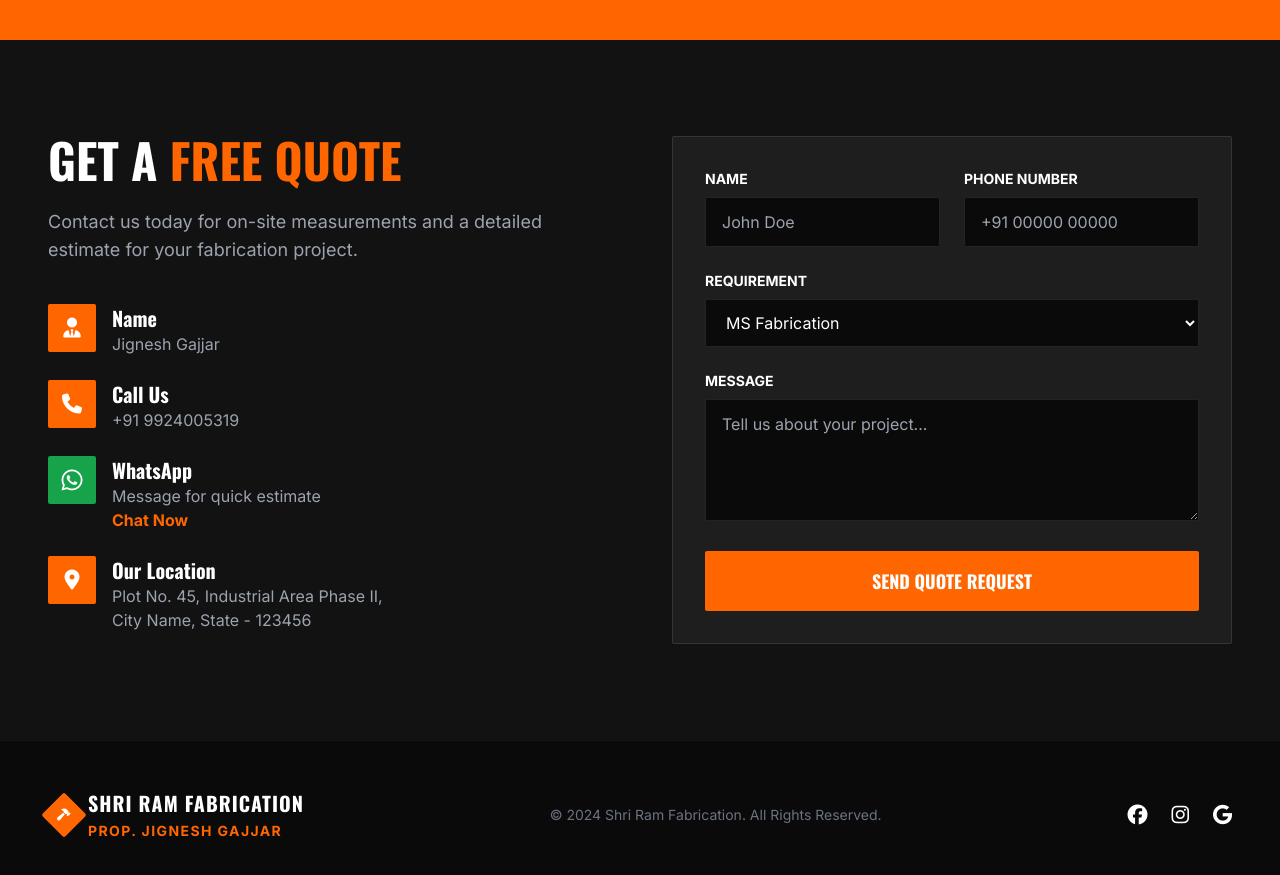
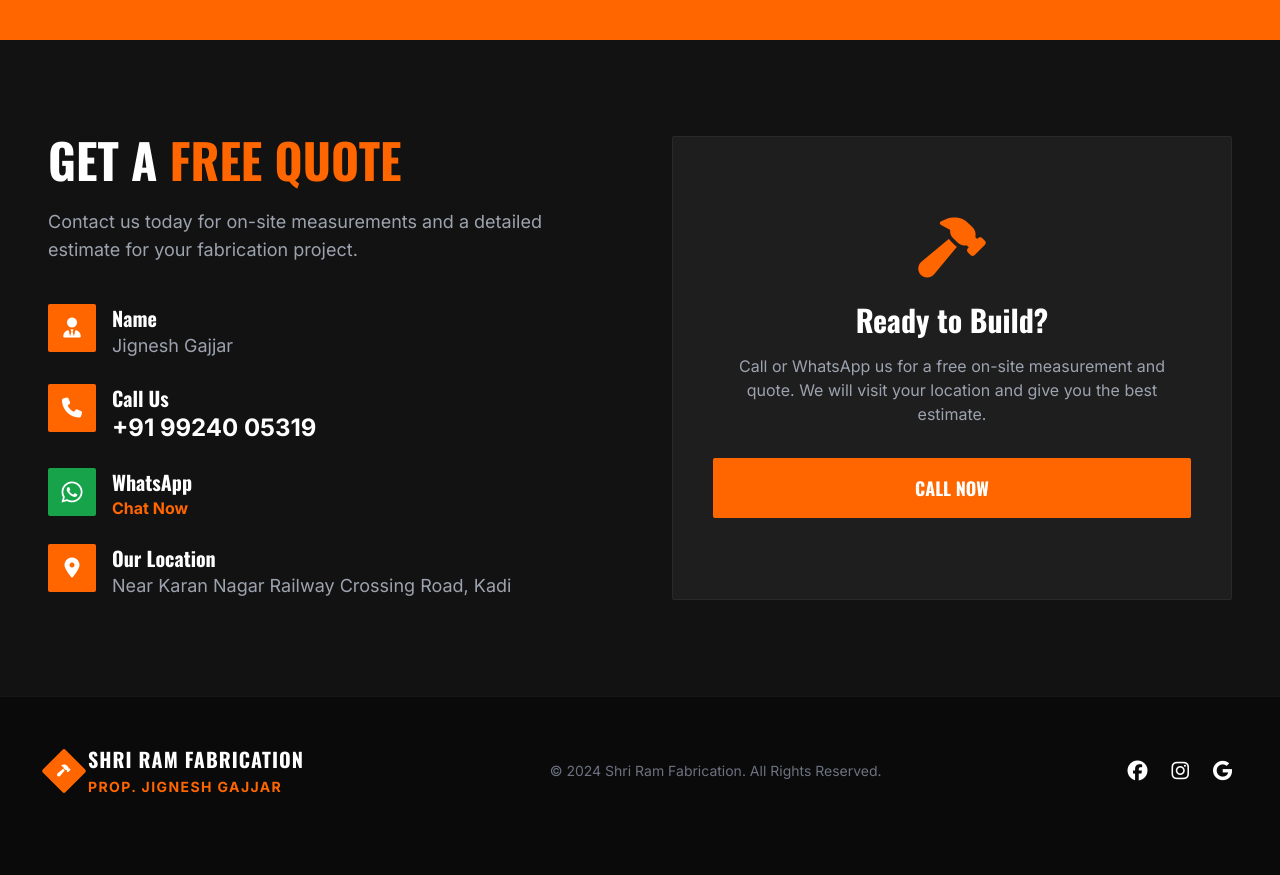
Before and after one commit to rudra8122/fabrication-work, a plain HTML site: page index.html in a window 1280 px wide. Shown: the part 3340-4215 px from the top of the page. After the commit the page ends 4185 px from the top, so only its background shows below. Drawn offline with nearby package versions, Linux system fonts and the light colour scheme.

Commit message:
feat: update contact section, address to Kadi, remove form, add working models section, fix gallery railings filter, add What We Make section

```diff
--- a/index.html
+++ b/index.html
@@ -427,6 +427,7 @@
                     <div class="text-4xl mb-4"><i class="fa-solid fa-tags"></i></div>
                     <h4 data-i18n="why_6" class="font-heading font-bold text-lg uppercase">Competitive Price</h4>
                 </div>
+                </div>
             </div>
         </div>
     </section>
@@ -443,23 +444,21 @@
 
                 <div class="space-y-6">
                     <div class="flex items-start space-x-4">
-                        <div
-                            class="bg-industrial-orange w-12 h-12 flex items-center justify-center rounded-sm shrink-0">
+                        <div class="bg-industrial-orange w-12 h-12 flex items-center justify-center rounded-sm shrink-0">
                             <i class="fa-solid fa-user-tie text-xl"></i>
                         </div>
                         <div>
                             <h4 data-i18n="cont_owner" class="font-heading text-xl font-bold">Name</h4>
-                            <p class="text-gray-400">Jignesh Gajjar</p>
+                            <p class="text-gray-400 text-lg">Jignesh Gajjar</p>
                         </div>
                     </div>
                     <div class="flex items-start space-x-4">
-                        <div
-                            class="bg-industrial-orange w-12 h-12 flex items-center justify-center rounded-sm shrink-0">
+                        <div class="bg-industrial-orange w-12 h-12 flex items-center justify-center rounded-sm shrink-0">
                             <i class="fa-solid fa-phone text-xl"></i>
                         </div>
                         <div>
                             <h4 data-i18n="cont_call" class="font-heading text-xl font-bold">Call Us</h4>
-                            <p class="text-gray-400">+91 9924005319</p>
+                            <a href="tel:+919924005319" class="text-2xl font-bold hover:text-industrial-orange transition-colors">+91 99240 05319</a>
                         </div>
                     </div>
                     <div class="flex items-start space-x-4">
@@ -467,66 +466,29 @@
                             <i class="fa-brands fa-whatsapp text-2xl"></i>
                         </div>
                         <div>
-                            <h4 data-i18n="cont_wa" class="font-heading text-xl font-bold">WhatsApp</h4>
-                            <p data-i18n="cont_wa_p" class="text-gray-400">Message for quick estimate</p>
-                            <a href="https://wa.me/919924005319" data-i18n="cont_chat"
-                                class="text-industrial-orange font-bold hover:underline">Chat Now</a>
+                            <h4 class="font-heading text-xl font-bold">WhatsApp</h4>
+                            <a href="https://wa.me/919924005319" target="_blank"
+                                class="text-industrial-orange font-bold hover:underline" data-i18n="cont_chat">Chat Now →</a>
                         </div>
                     </div>
                     <div class="flex items-start space-x-4">
-                        <div
-                            class="bg-industrial-orange w-12 h-12 flex items-center justify-center rounded-sm shrink-0">
+                        <div class="bg-industrial-orange w-12 h-12 flex items-center justify-center rounded-sm shrink-0">
                             <i class="fa-solid fa-location-dot text-xl"></i>
                         </div>
                         <div>
                             <h4 data-i18n="cont_loc" class="font-heading text-xl font-bold">Our Location</h4>
-                            <p data-i18n="cont_loc_p" class="text-gray-400">Plot No. 45, Industrial Area Phase
-                                II,<br>City Name, State - 123456</p>
+                            <p data-i18n="address" class="text-gray-400 text-lg">Near Karan Nagar Railway Crossing Road, Kadi</p>
                         </div>
                     </div>
                 </div>
             </div>
 
-            <div class="bg-industrial-gray p-8 rounded-sm border border-white/10 reveal"
-                style="transition-delay: 200ms;">
-                <form class="space-y-6">
-                    <div class="grid grid-cols-1 md:grid-cols-2 gap-6">
-                        <div>
-                            <label data-i18n="form_name" class="block text-sm font-bold uppercase mb-2">Name</label>
-                            <input type="text" data-i18n-ph="form_name_ph"
-                                class="w-full bg-industrial-black border border-white/10 px-4 py-3 rounded-sm focus:outline-none focus:border-industrial-orange transition-colors"
-                                placeholder="John Doe">
-                        </div>
-                        <div>
-                            <label data-i18n="form_phone" class="block text-sm font-bold uppercase mb-2">Phone
-                                Number</label>
-                            <input type="tel" data-i18n-ph="form_phone_ph"
-                                class="w-full bg-industrial-black border border-white/10 px-4 py-3 rounded-sm focus:outline-none focus:border-industrial-orange transition-colors"
-                                placeholder="+91 00000 00000">
-                        </div>
-                    </div>
-                    <div>
-                        <label data-i18n="form_req" class="block text-sm font-bold uppercase mb-2">Requirement</label>
-                        <select
-                            class="w-full bg-industrial-black border border-white/10 px-4 py-3 rounded-sm focus:outline-none focus:border-industrial-orange transition-colors">
-                            <option data-i18n="opt_1">MS Fabrication</option>
-                            <option data-i18n="opt_2">SS Fabrication</option>
-                            <option data-i18n="opt_3">Gate & Security</option>
-                            <option data-i18n="opt_4">Shade / Shed Work</option>
-                            <option data-i18n="opt_5">Custom Metalwork</option>
-                        </select>
-                    </div>
-                    <div>
-                        <label data-i18n="form_msg" class="block text-sm font-bold uppercase mb-2">Message</label>
-                        <textarea rows="4" data-i18n-ph="form_msg_ph"
-                            class="w-full bg-industrial-black border border-white/10 px-4 py-3 rounded-sm focus:outline-none focus:border-industrial-orange transition-colors"
-                            placeholder="Tell us about your project..."></textarea>
-                    </div>
-                    <button type="submit" data-i18n="form_btn"
-                        class="w-full bg-industrial-orange hover:bg-white hover:text-industrial-black text-white px-8 py-4 rounded-sm font-heading font-bold text-lg transition-all duration-300">
-                        SEND QUOTE REQUEST
-                    </button>
-                </form>
+            <!-- CTA Panel -->
+            <div class="bg-industrial-gray p-10 rounded-sm border border-white/5 reveal flex flex-col justify-center items-center text-center" style="transition-delay: 200ms;">
+                <div class="text-industrial-orange text-6xl mb-6"><i class="fa-solid fa-hammer"></i></div>
+                <h3 class="font-heading text-3xl font-bold mb-4">Ready to Build?</h3>
+                <p class="text-gray-400 mb-8">Call or WhatsApp us for a free on-site measurement and quote. We will visit your location and give you the best estimate.</p>
+                <a href="tel:+919924005319" class="bg-industrial-orange hover:bg-white hover:text-industrial-black text-white px-10 py-4 rounded-sm font-heading font-bold text-lg transition-all w-full text-center" data-i18n="call_now">CALL NOW</a>
             </div>
         </div>
     </section>
@@ -646,10 +608,11 @@
                 cont_wa: "WhatsApp",
                 cont_wa_p: "Message for quick estimate",
                 cont_chat: "Chat Now",
-                cont_owner: "Name",
-                cont_loc: "Our Location",
-                cont_loc_p: "Plot No. 45, Industrial Area Phase II,<br>City Name, State - 123456",
-                form_name: "Name",
+                cont_whatsapp: "WhatsApp",
+                chat_now: "CHAT NOW",
+                cont_visit: "Visit Us",
+                address: "Near Karan Nagar Railway Crossing Road, Kadi",
+                form_name: "Your Name",
                 form_name_ph: "John Doe",
                 form_phone: "Phone Number",
                 form_phone_ph: "+91 00000 00000",
@@ -737,10 +700,11 @@
                 cont_wa: "WhatsApp",
                 cont_wa_p: "ઝડપી અંદાજ માટે મેસેજ કરો",
                 cont_chat: "ચેટ કરો",
-                cont_owner: "નામ",
-                cont_loc: "અમારું સ્થાન",
-                cont_loc_p: "પ્લોટ નં. 45, ઇન્ડસ્ટ્રિયલ એરિયા ફેઝ II,<br>શહેરનું નામ, રાજ્ય - 123456",
-                form_name: "નામ",
+                cont_whatsapp: "WhatsApp",
+                chat_now: "ચેટ કરો",
+                cont_visit: "અમારી મુલાકાત લો",
+                address: "કરણ નગર રેલવે ક્રોસિંગ રોડ પાસે, કડી",
+                form_name: "તમારું નામ",
                 form_name_ph: "તમારું નામ લખો",
                 form_phone: "ફોન નંબર",
                 form_phone_ph: "+91 00000 00000",
```
